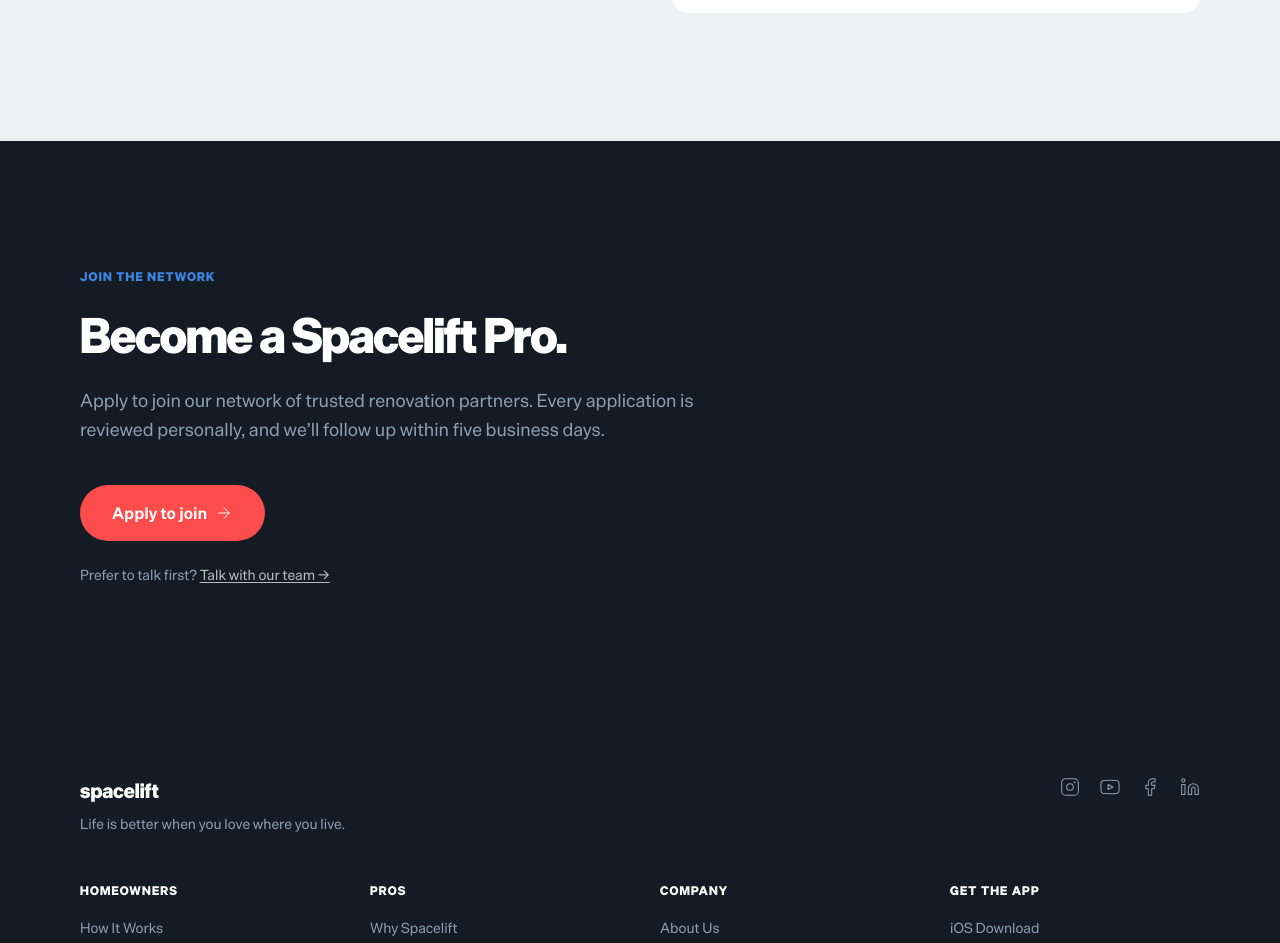
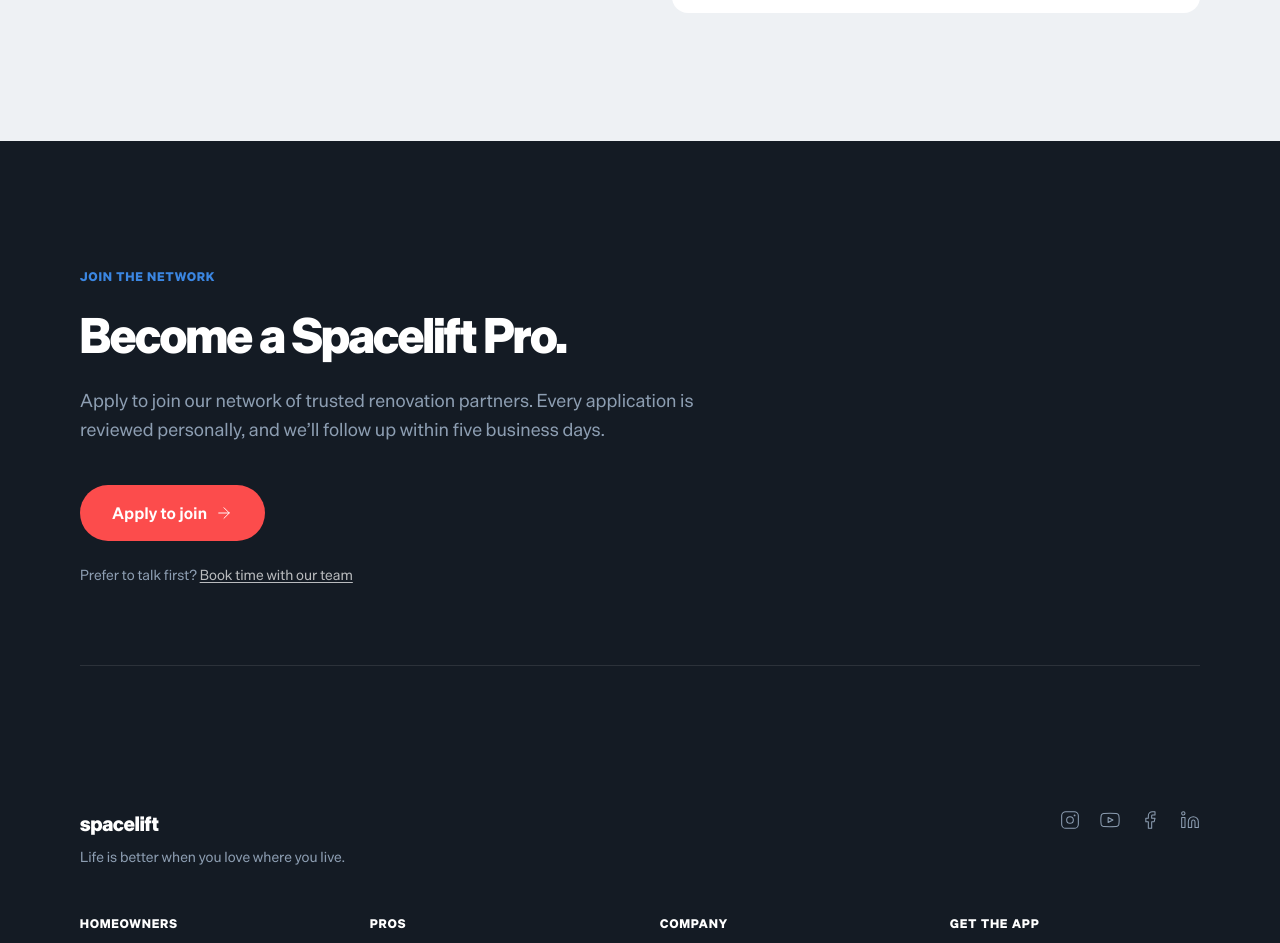
Before and after one commit to jjmccarthy7/spacelift-tools, a Next.js app in the folder apps/hellospacelift/: page /pros in a window 1280 px wide. Shown: the part 2378-3321 px from the top of the page. Built offline with nearby package versions, Linux system fonts and the light colour scheme.

Commit message:
polish(pros): update secondary link copy, add separator above footer

```diff
--- a/apps/hellospacelift/src/app/pros/page.tsx
+++ b/apps/hellospacelift/src/app/pros/page.tsx
@@ -110,7 +110,7 @@
         </div>
       </section>
 
-      <section id="apply" className="bg-[#141B24] py-24 md:py-32">
+      <section id="apply" className="bg-[#141B24] pt-24 md:pt-32 pb-16 md:pb-20">
         <div className="max-w-[1280px] mx-auto px-6 md:px-12 lg:px-20">
           <div className="max-w-2xl">
             <span className="text-xs font-black tracking-widest uppercase text-[#3B86E1] mb-6 block">Join the network</span>
@@ -124,12 +124,13 @@
               Apply to join <ArrowRight size={18} strokeWidth={1.25} />
             </Link>
             <p className="mt-6 text-[#8D9EB2] text-sm">
-              Prefer to talk first?{" "}
+              Prefer to talk first?{"  "}
               <Link href="#talk" className="text-white/70 hover:text-white underline underline-offset-2 transition-colors duration-200">
-                Talk with our team →
+                Book time with our team
               </Link>
             </p>
           </div>
+          <hr className="mt-16 md:mt-20 border-0 h-px bg-white/10" />
         </div>
       </section>
 
```
